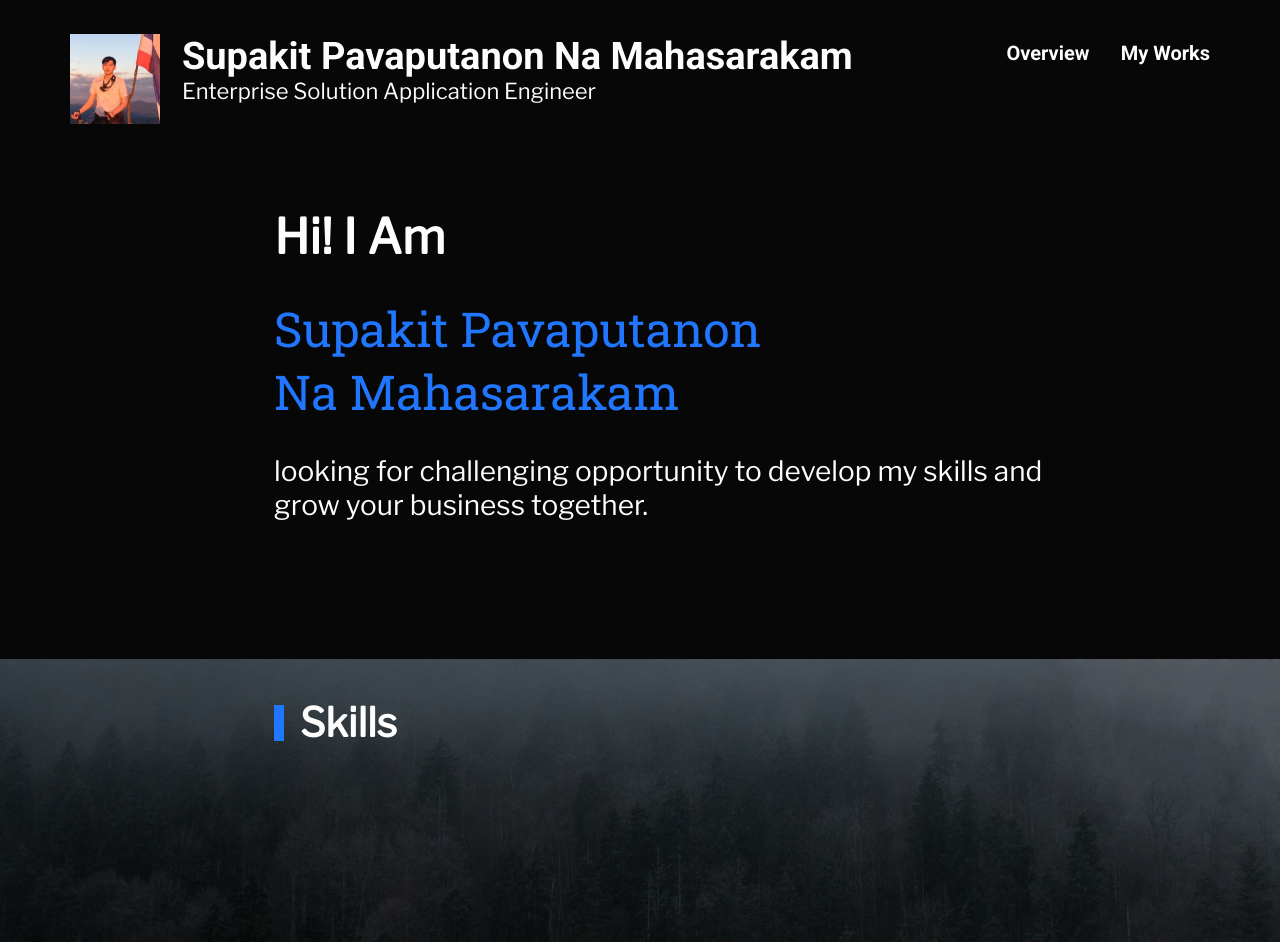
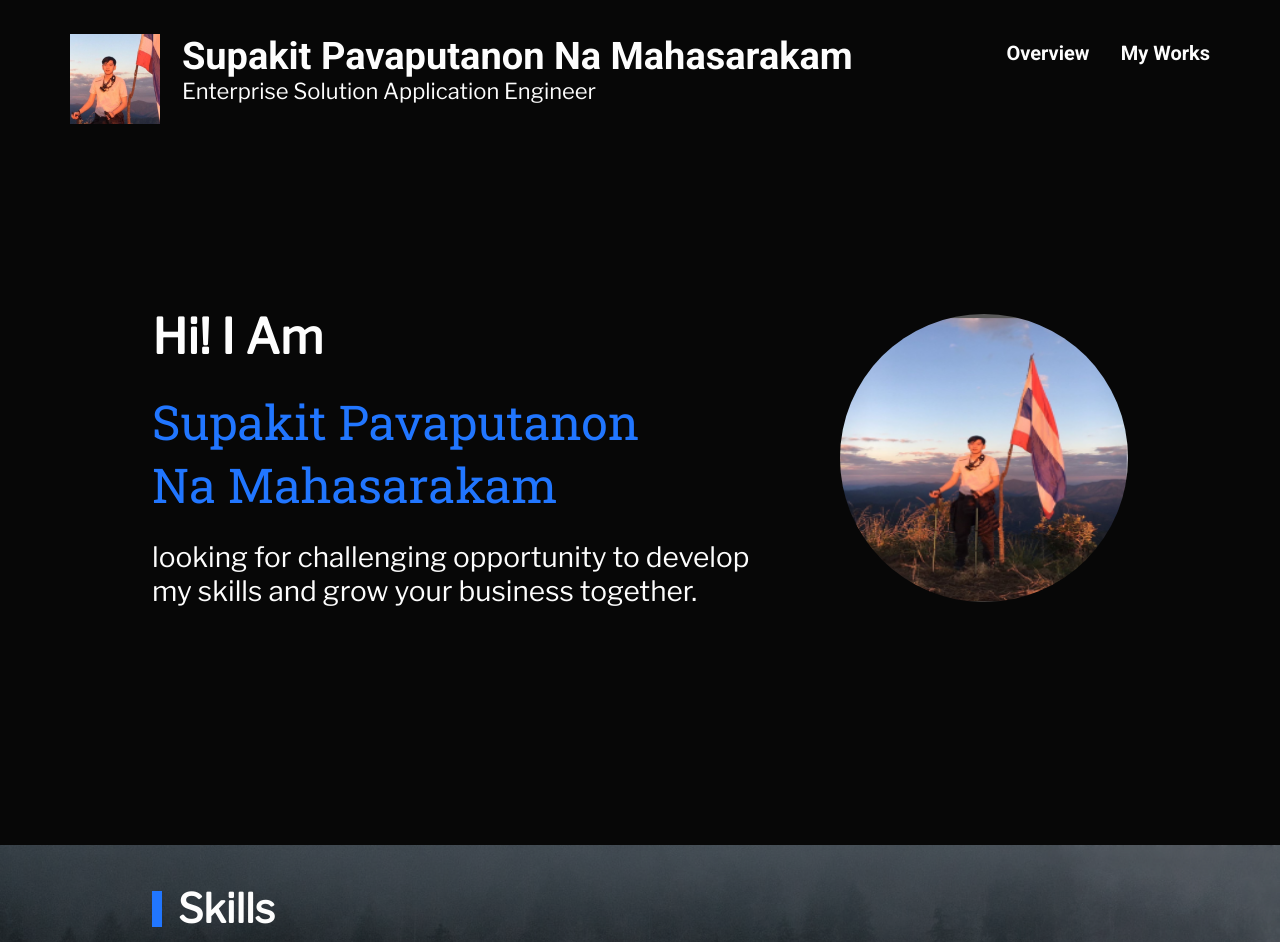
Before and after one commit to Newtepos/my-resume, a Next.js app: page / in a window 1280 px wide. Shown: the top 942 px of the page. Built offline with nearby package versions, Linux system fonts and the light colour scheme.

Commit message:
fix: adjust page layout

```diff
--- a/components/aboutme/Aboutme.module.css
+++ b/components/aboutme/Aboutme.module.css
@@ -24,7 +24,7 @@ p.description {
   font-style: normal;
   font-weight: normal;
   position: relative;
-  width: 40ch;
+  width: 32ch;
 }
 
 .section_container {
@@ -41,7 +41,8 @@ p.description {
     padding-top: 5.1rem;
     padding-bottom: 13.7rem;
     gap: 7.2rem;
-    width: 60%;
+    width: 80%;
+    max-width: 120rem;
     margin: 0 auto;
     box-sizing: border-box;
   }
@@ -49,7 +50,8 @@ p.description {
 .text_container {
     display: flex;
     flex-direction: column;
-    gap: 3.1rem;
+    gap: 2.4rem;
+    margin: 10rem 0;
 }
 
 .image {
--- a/components/skills/Skills.module.css
+++ b/components/skills/Skills.module.css
@@ -25,7 +25,8 @@
   align-items: center;
   justify-content: left;
   z-index: 1;
-  width: 60%;
+  width: 80%;
+  max-width: 120rem;
   margin: 0 auto;
 }
 
@@ -42,7 +43,8 @@
   margin: 2em 4em;
   height: 30vh;
   z-index: 1;
-  width: 60%;
+  width: 80%;
+  max-width: 120rem;
   margin: 0 auto;
   /* background: gray; */
 }
```
